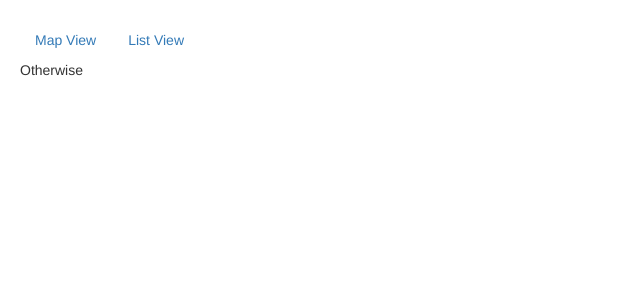
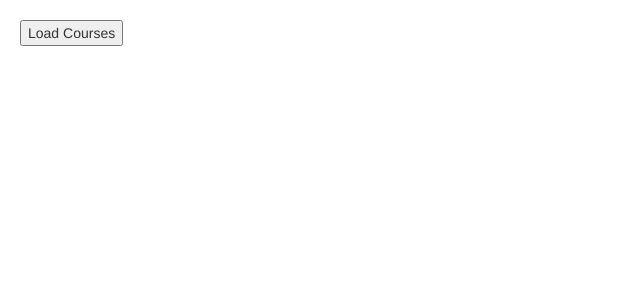
Before and after one commit to lomonosv/the-complete-angular-master-class, an Angular app: page / in a window 1280 px wide. Shown: the top 300 px of the page, without its empty margins (0-640 px from the left). Built offline with nearby package versions, Linux system fonts and the light colour scheme.

Commit message:
ngFor usage

```diff
--- a/src/app/app.component.html
+++ b/src/app/app.component.html
@@ -1,13 +1,6 @@
-<ul class="nav nav-pills">
-  <li [class.active]="viewMode == 'map'">
-    <a (click)="viewMode = 'map'">Map View</a>
-  </li>
-  <li [class.active]="viewMode == 'list'">
-    <a (click)="viewMode = 'list'">List View</a>
+<button (click)="loadCourses()">Load Courses</button>
+<ul>
+  <li *ngFor="let course of courses; even as isEvent; trackBy: trackCourse">
+    {{ course.name }} <span *ngIf="isEvent">(EVEN)</span>
   </li>
 </ul>
-<div [ngSwitch]="viewMode">
-    <div *ngSwitchCase="'map'">Map View Content</div>
-    <div *ngSwitchCase="'list'">List View Content</div>
-    <div *ngSwitchDefault>Otherwise</div>
-</div>
--- a/src/app/app.component.ts
+++ b/src/app/app.component.ts
@@ -1,4 +1,9 @@
 import { Component } from '@angular/core';
+
+interface ICourse {
+  id: number,
+  name: string
+}
 
 @Component({
   selector: 'app-root',
@@ -6,5 +11,17 @@ import { Component } from '@angular/core';
   styleUrls: ['./app.component.css']
 })
 export class AppComponent {
-  viewMode = 'somethingElse';
+  courses: ICourse[];
+
+  loadCourses() {
+    this.courses = [
+      { id: 1, name: 'course1' },
+      { id: 2, name: 'course2' },
+      { id: 3, name: 'course3' }
+    ];
+  }
+
+  trackCourse(index, course) {
+    return course ? course.id : undefined;
+  }
 }
```
